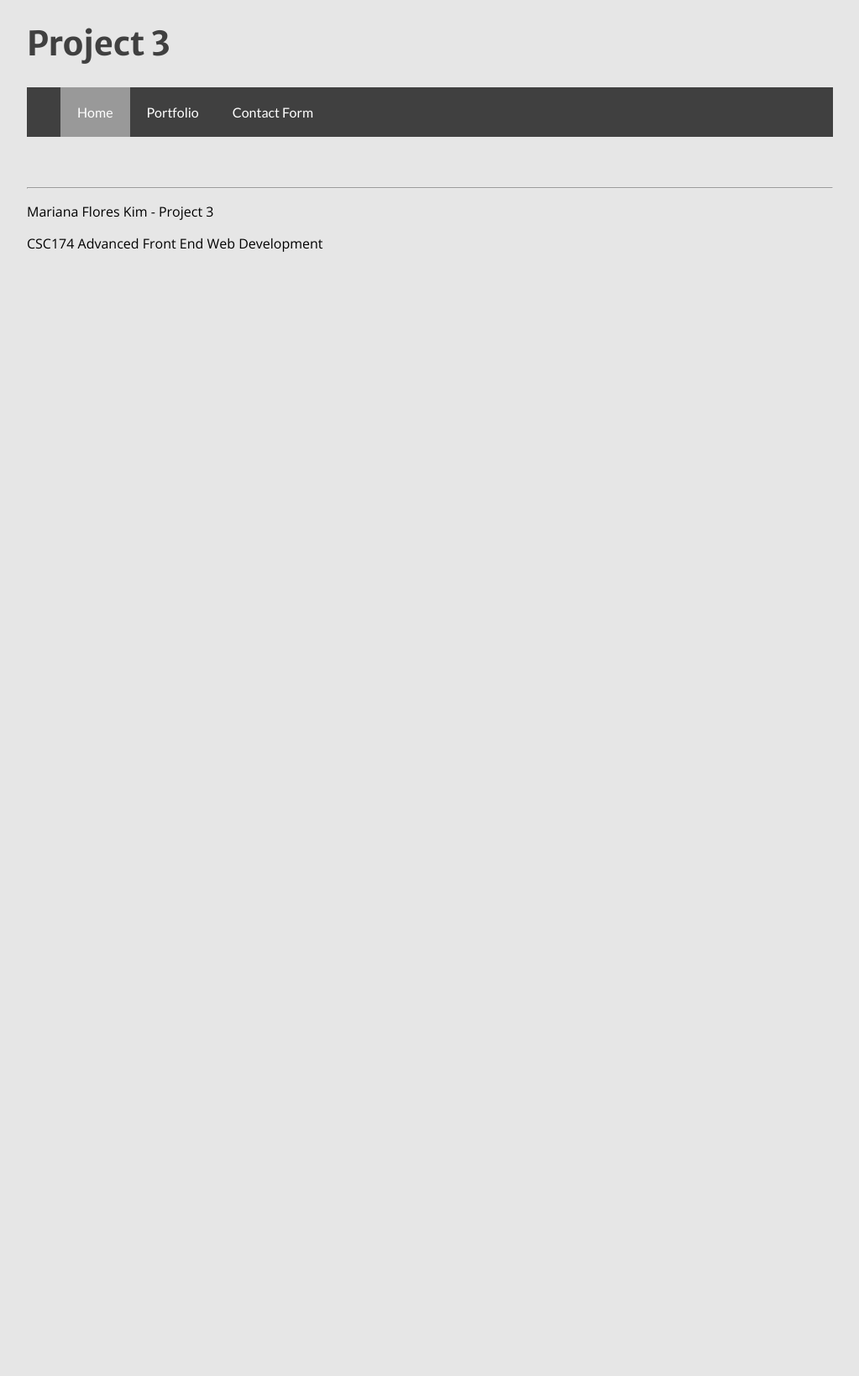
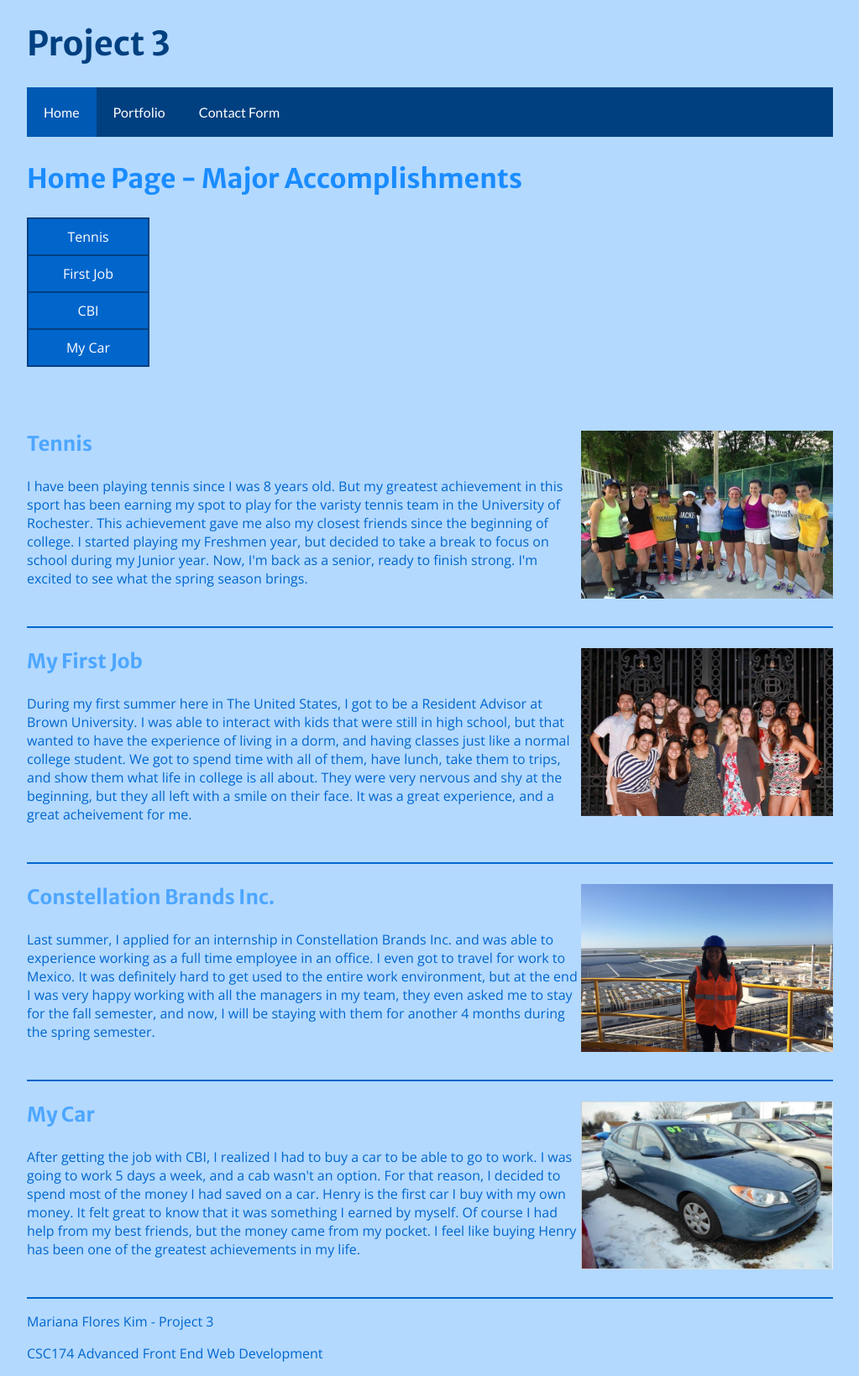
Before and after one commit to marianafk/Project3, a PHP site: page / in a window 1280 px wide. Shown: the whole page at 84% size, without its empty margins (128-1151 px from the left). Before the commit the page ends 300 px from the top, so only its background shows below. Run offline with PHP 8.4, Linux system fonts and the light colour scheme.

Commit message:
Changed color of entire website
I changed the colors of the entire website to make it more colorful.
After adding more content to it, I realized it looked very dry

```diff
--- a/css/styles.css
+++ b/css/styles.css
@@ -5,12 +5,22 @@
 
 h1 {
 	font-size: 2.5em;
-	color: #404040;
+	color: #004080;
 }
 
 h2 {
 	font-size: 2.0em;
-	color: #666666;
+	color: #1A8CFF;
+}
+
+h3 {
+	font-size: 1.5em;
+	color: #4da6ff;
+}
+
+body {
+	color: #0066cc;
+	background-color: #b3d9ff;
 }
 
 /*Container of whole page */
@@ -18,6 +28,10 @@ h2 {
 	margin: 0 auto;
 	width: 90%;
 	max-width: 960px;
+}
+
+hr {
+	border: 1px solid #0066cc;
 }
 
 /*************************
@@ -29,7 +43,8 @@ h2 {
 	list-style-type: none;
 	margin-bottom: 30px;
 	overflow: hidden;
-	background-color: #404040;
+	background-color: #004080;
+	padding: 0px;
 }
 
 .menu-bar li {
@@ -55,7 +70,7 @@ table {
 th, td {
     padding: 20px;
     text-align: left;
-    border: 1px solid #cccccc;
+    border: 1px solid #99ccff;
     border-collapse: collapse;
 }
 
@@ -63,12 +78,8 @@ td, tr {
 	font-weight: bold;
 }
 
-body {
-	background-color: #e6e6e6;
-}
-
 .button {
-	background-color: #999999;
+	background-color: #0059b3;
 	border: none;
 	color: black;
 	padding: 15px;
@@ -83,7 +94,7 @@ body {
 }
 
 input[type=submit]:hover {
-    background-color: #808080;
+    background-color: #0073e6;
 }
 
 input[type=text] {
@@ -91,7 +102,7 @@ input[type=text] {
     padding: 10px;
     margin-top: 10px;
     margin-right: 20px;
-    border: 1px solid #cccccc;
+    border: 1px solid #99ccff;
     border-radius: 6px;
     box-sizing: border-box;
     font-size: 14px;
@@ -100,7 +111,7 @@ input[type=text] {
 textarea {
 	width: 90%;
 	padding: 10px;
-	border: 1px solid #cccccc;
+	border: 1px solid #99ccff;
 	border-radius: 6px;
 	font-size: 14px;
 }
@@ -108,7 +119,41 @@ textarea {
 /*************************
 	LAYOUT STYLES
 ***************************/
+/* How to show the links to each part of the F pattern section */
+.sub-menu ul {
+	list-style-type: none;
+	margin-bottom: 30px;
+	background-color: #0066cc;
+	width: 15%;
+	padding: 0px;
+	border: 1px solid #004080;
+	border-collapse: collapse;
+}
 
+.sub-menu li {
+	padding: 10px;
+	border: 1px solid #004080;
+	border-collapse: collapse;
+	text-align: center;
+}
+
+.sub-menu li a {
+	text-decoration: none;
+	color: white;
+}
+
+
+.section2 img {
+	float: right;
+	height: 200px;
+	width: 300px;
+	overflow: hidden;
+}
+
+.section2 ul {
+	list-style-type: none;
+	padding: 0px;
+}
 
 
 /*************************
@@ -117,6 +162,6 @@ textarea {
 
 /* Current page in nav bar */
 .active {
-	background-color: #999999;
+	background-color: #0059b3;
 	color: white;
 }
--- a/index.php
+++ b/index.php
@@ -8,6 +8,54 @@
   include "inc/nav.inc";
 ?>
 
+<h2>Home Page - Major Accomplishments</h2>
+
+<nav class="sub-menu">
+	<ul>
+		<li><a href="#tennis">Tennis</a></li>
+		<li><a href="#first-job">First Job</a></li>
+		<li><a href="#constellation">CBI</a></li>
+		<li><a href="#car">My Car</a></li>
+	</ul>
+</nav>
+<br>
+
+<div class="section2">
+	<ul>
+		<li id="tennis">
+			<img src="images/tennis.jpg" alt="Tennis pic">
+			<h3>Tennis</h3>
+			<p>I have been playing tennis since I was 8 years old. But my greatest achievement in this sport has been earning my spot to play for the varisty tennis team in the University of Rochester. This achievement gave me also my closest friends since the beginning of college. I started playing my Freshmen year, but decided to take a break to focus on school during my Junior year. Now, I'm back as a senior, ready to finish strong. I'm excited to see what the spring season brings.</p>
+			<br>
+			<hr>
+		</li>
+
+		<li id="first-job">
+			<img src="images/brown.jpg" alt="Summer @ Brown">
+			<h3>My First Job</h3>
+			<p>During my first summer here in The United States, I got to be a Resident Advisor at Brown University. I was able to interact with kids that were still in high school, but that wanted to have the experience of living in a dorm, and having classes just like a normal college student. We got to spend time with all of them, have lunch, take them to trips, and show them what life in college is all about. They were very nervous and shy at the beginning, but they all left with a smile on their face. It was a great experience, and a great acheivement for me.</p>
+			<br>
+			<hr>
+		</li>
+
+		<li id="constellation">
+			<img src="images/constellation.jpg" alt="Constellation Brands">
+			<h3>Constellation Brands Inc.</h3>
+			<p>Last summer, I applied for an internship in Constellation Brands Inc. and was able to experience working as a full time employee in an office. I even got to travel for work to Mexico. It was definitely hard to get used to the entire work environment, but at the end I was very happy working with all the managers in my team, they even asked me to stay for the fall semester, and now, I will be staying with them for another 4 months during the spring semester.</p>
+			<br>
+			<hr>
+		</li>
+
+		<li id="car">
+			<img src="images/car.jpg" alt="Henry, my car">
+			<h3>My Car</h3>
+			<p>After getting the job with CBI, I realized I had to buy a car to be able to go to work. I was going to work 5 days a week, and a cab wasn't an option. For that reason, I decided to spend most of the money I had saved on a car. Henry is the first car I buy with my own money. It felt great to know that it was something I earned by myself. Of course I had help from my best friends, but the money came from my pocket. I feel like buying Henry has been one of the greatest achievements in my life.</p>
+		</li>
+	</ul>
+</div>
+
+
+
 <?php
 	include "inc/bottom.inc";
 ?>
```
Also changed, not shown: images/brown.jpg (added), images/car.jpg (added), images/constellation.jpg (added), images/tennis.jpg (added).
